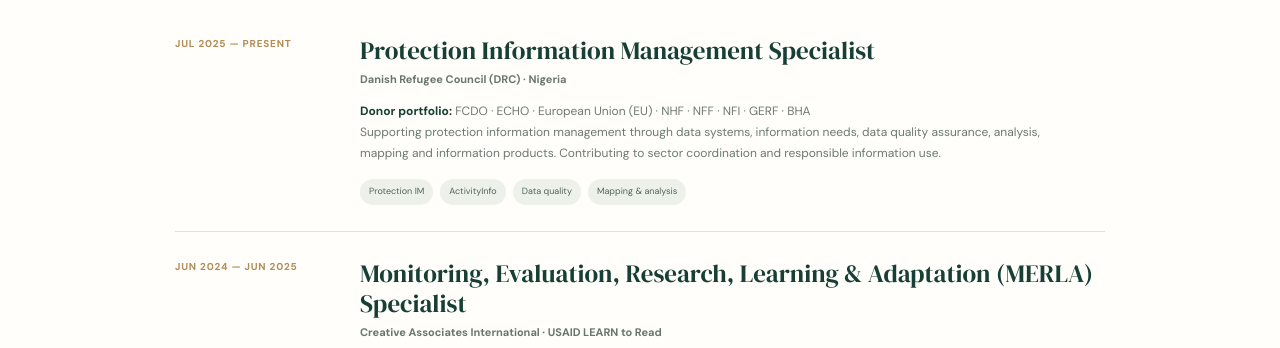
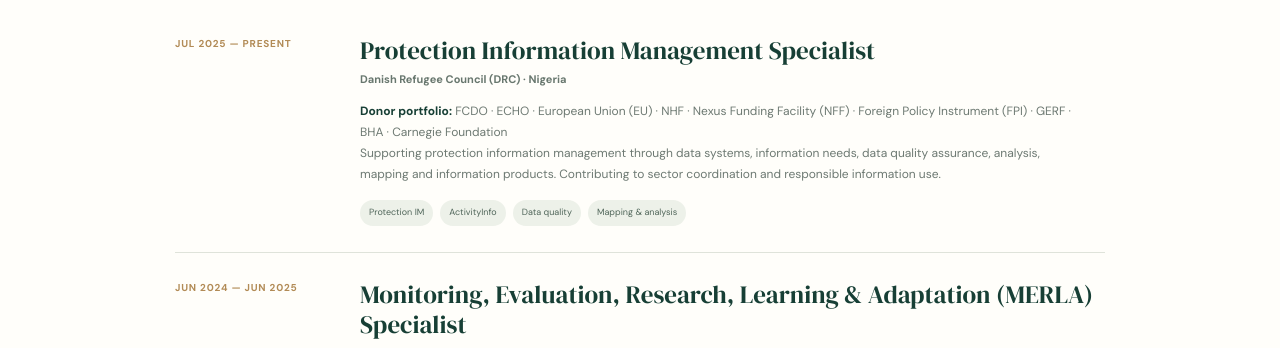
Before and after one commit to Lazarusyunana/lazarusyunana.github.io, a plain HTML site: page experience.html in a window 1280 px wide. Shown: the part 692-1040 px from the top of the page. Drawn offline with Linux system fonts and the light colour scheme.

Commit message:
Correct DRC donor portfolio and funding facility names

```diff
--- a/experience.html
+++ b/experience.html
@@ -1,7 +1,7 @@
 <!doctype html><html lang="en"><head><meta charset="utf-8"><meta name="viewport" content="width=device-width,initial-scale=1"><meta name="description" content="Career history in humanitarian and development programming."><meta name="theme-color" content="#173f35"><title>Experience | Lazarus Samson Yunana</title><link rel="stylesheet" href="style.css"><script defer src="script.js"></script></head><body><header class="site-header"><div class="container nav-wrap"><a class="brand" href="index.html"><span class="brand-mark">LY</span><span class="brand-copy"><strong>Lazarus Yunana</strong><small>Information · MEAL · Data</small></span></a><button class="menu-btn" aria-expanded="false">Menu</button><nav class="nav"><a href="index.html" >Home</a><a href="about.html" >About</a><a href="experience.html" aria-current="page">Experience</a><a href="projects.html" >Projects</a><a href="stories.html" >Photo Stories</a><a href="insights.html" >Blog</a><a class="nav-cta" href="contact.html">Contact ↗</a></nav></div></header><main>
 <section class="page-hero"><div class="container"><p class="crumb">EXPERIENCE / CAREER JOURNEY</p><h1>Experience shaped by <em>field realities.</em></h1><p class="page-lead">A career across humanitarian response and development programming, spanning MEAL, research, accountability and protection information management.</p></div></section>
 <section class="section section-white"><div class="container"><div class="section-heading"><div><p class="section-kicker">PROFESSIONAL EXPERIENCE</p><h2>From programme evidence to information systems.</h2></div><p>Selected roles and responsibilities. Consult the downloadable CV for the complete employment record.</p></div><div class="timeline">
-<article class="timeline-item"><div class="timeline-date">JUL 2025 — PRESENT</div><div><h3>Protection Information Management Specialist</h3><h4>Danish Refugee Council (DRC) · Nigeria</h4><p class="donor-line"><strong>Donor portfolio:</strong> FCDO · ECHO · European Union (EU) · NHF · NFF · NFI · GERF · BHA</p><p>Supporting protection information management through data systems, information needs, data quality assurance, analysis, mapping and information products. Contributing to sector coordination and responsible information use.</p><div class="timeline-tags"><span>Protection IM</span><span>ActivityInfo</span><span>Data quality</span><span>Mapping & analysis</span></div></div></article>
+<article class="timeline-item"><div class="timeline-date">JUL 2025 — PRESENT</div><div><h3>Protection Information Management Specialist</h3><h4>Danish Refugee Council (DRC) · Nigeria</h4><p class="donor-line"><strong>Donor portfolio:</strong> FCDO · ECHO · European Union (EU) · NHF · Nexus Funding Facility (NFF) · Foreign Policy Instrument (FPI) · GERF · BHA · Carnegie Foundation</p><p>Supporting protection information management through data systems, information needs, data quality assurance, analysis, mapping and information products. Contributing to sector coordination and responsible information use.</p><div class="timeline-tags"><span>Protection IM</span><span>ActivityInfo</span><span>Data quality</span><span>Mapping & analysis</span></div></div></article>
 <article class="timeline-item"><div class="timeline-date">JUN 2024 — JUN 2025</div><div><h3>Monitoring, Evaluation, Research, Learning & Adaptation (MERLA) Specialist</h3><h4>Creative Associates International · USAID LEARN to Read</h4><p class="donor-line"><strong>Donor:</strong> USAID</p><p>Worked on the USAID LEARN to Read project, supporting monitoring frameworks, indicator matrices, performance monitoring plans, data collection and analysis, research and learning, data quality assurance, staff capacity strengthening and reporting.</p><div class="timeline-tags"><span>MERLA</span><span>Performance monitoring</span><span>Reporting</span><span>Learning</span></div></div></article>
 <article class="timeline-item"><div class="timeline-date">JAN 2023 — JUN 2024</div><div><h3>Research, Study & Data Officer</h3><h4>Creative Associates International · USAID LEARN to Read</h4><p class="donor-line"><strong>Donor:</strong> USAID</p><p>Worked on the USAID LEARN to Read project, supporting research studies, baseline surveys and situational analyses; maintaining project databases; training staff and partners; conducting data quality checks; and translating findings into programme insights.</p><div class="timeline-tags"><span>USAID</span><span>LEARN to Read</span><span>Research</span><span>Data management</span></div><div class="timeline-tags"><span>Research</span><span>Baseline surveys</span><span>Data management</span></div></div></article>
 <article class="timeline-item"><div class="timeline-date">SEP 2022 — JAN 2023</div><div><h3>Monitoring, Evaluation & Learning Officer</h3><h4>International Rescue Committee (IRC) · USAID OTL Project</h4><p class="donor-line"><strong>Donor:</strong> USAID</p><p>Contributed to midline and endline evaluations, focus group discussions, scorecards, project information systems, data verification and enumerator training.</p></div></article>
```
